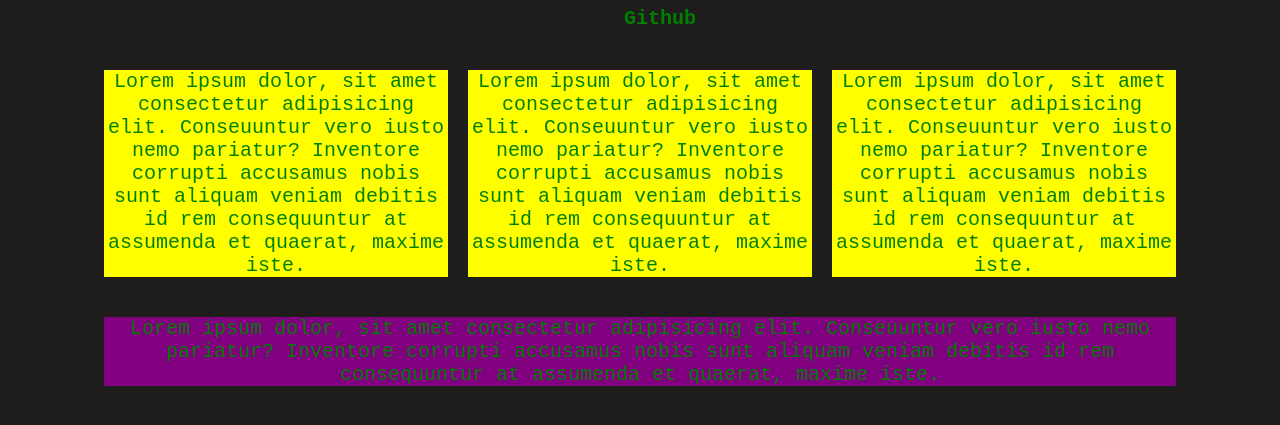
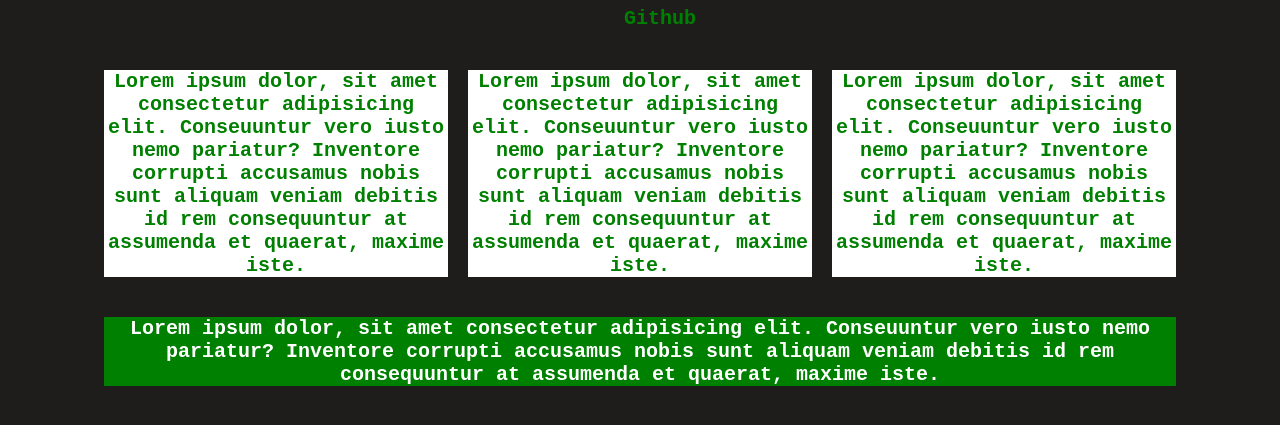
Before and after one commit to swacksoc/TemplateWebsite, a plain HTML site: page index.html in a window 1280 px wide. Shown: the part 177-602 px from the top of the page. Drawn offline with Linux system fonts and the light colour scheme.

Commit message:
made text more readable

```diff
--- a/index.html
+++ b/index.html
@@ -15,23 +15,23 @@
     <a href= "https://github.com/Edt12" class="normalLookingLink"> Github</a>
   </ul>
   <div class="verticalGrid">
-    <p style="background-color: yellow;">
+    <p style="background-color: white;font-weight: bold;">
       Lorem ipsum dolor, sit amet consectetur adipisicing elit. Conseuuntur vero iusto nemo pariatur? Inventore corrupti accusamus nobis sunt aliquam veniam debitis id rem consequuntur at assumenda et quaerat, maxime iste.
 
     </p>
-    <p style="background-color: yellow;">
+    <p style="background-color: white; font-weight: bold;">
       Lorem ipsum dolor, sit amet consectetur adipisicing elit. Conseuuntur vero iusto nemo pariatur? Inventore corrupti accusamus nobis sunt aliquam veniam debitis id rem consequuntur at assumenda et quaerat, maxime iste.
 
     </p>
-    <p style="background-color: yellow;">
+    <p style="background-color: white; font-weight: bold;">
       Lorem ipsum dolor, sit amet consectetur adipisicing elit. Conseuuntur vero iusto nemo pariatur? Inventore corrupti accusamus nobis sunt aliquam veniam debitis id rem consequuntur at assumenda et quaerat, maxime iste.
 
     </p>
   </div>
 
-  <div class="horizontalScrollingBox" style="    padding-left: 4em;
+  <div class="horizontalScrollingBox" style="padding-left: 4em;
     padding-right: 4em;">
-    <p style= "background-color: purple">Lorem ipsum dolor, sit amet consectetur adipisicing elit. Conseuuntur vero iusto nemo pariatur? Inventore corrupti accusamus nobis sunt aliquam veniam debitis id rem consequuntur at assumenda et quaerat, maxime iste.</p>
+    <p style= "background-color: green; color: white;font-weight: bold;">Lorem ipsum dolor, sit amet consectetur adipisicing elit. Conseuuntur vero iusto nemo pariatur? Inventore corrupti accusamus nobis sunt aliquam veniam debitis id rem consequuntur at assumenda et quaerat, maxime iste.</p>
 
   </div>
 </body>
--- a/style.css
+++ b/style.css
@@ -37,13 +37,7 @@ body{
     animation-duration: 2s;
     animation-iteration-count: infinite;
 }
-.list{
-    font-family: 'Courier New', Courier, monospace;
-    list-style-type: circle;
 
-
-
-}
 .list:hover{
     font-size: 2em;
     animation-name: rainbowFlashing;
```
